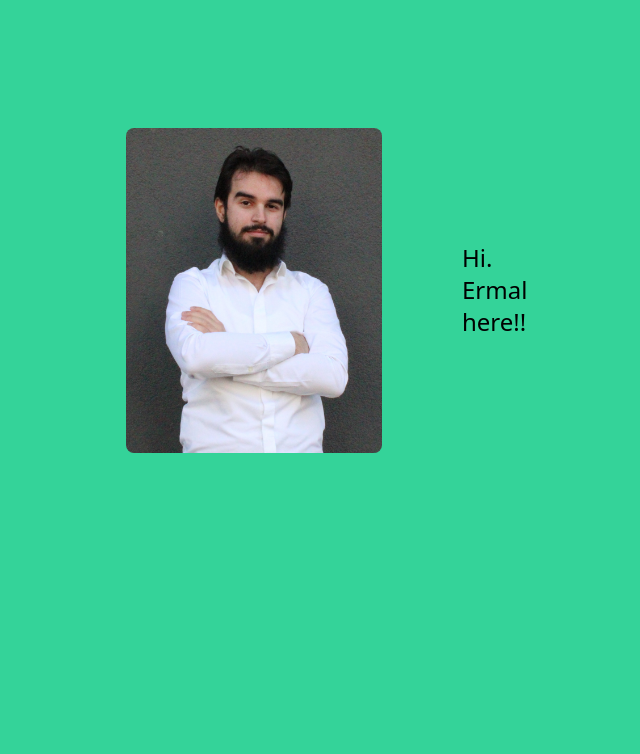
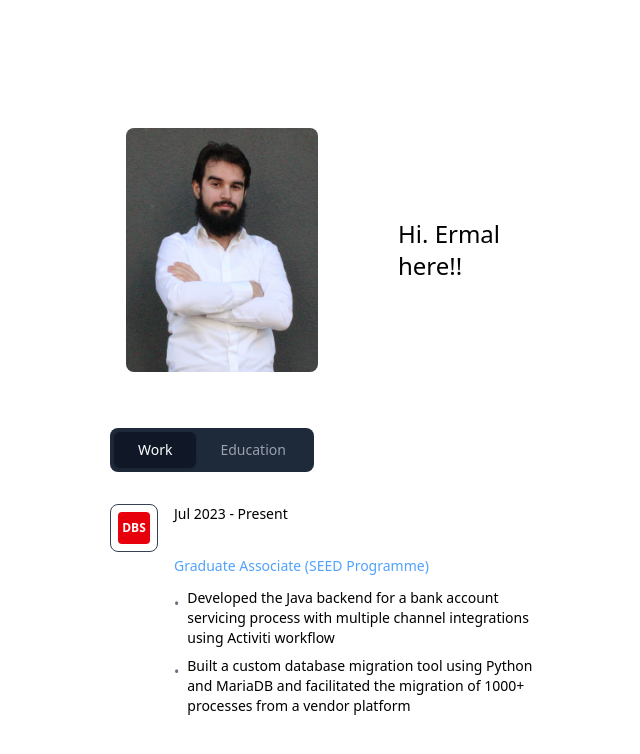
Before and after one commit to ErmalMC/ermalmc.github.io, a React (Vite) app: page / in a window 1280 px wide. Shown: the top 754 px of the page, without its empty margins (306-946 px from the left). Built offline with nearby package versions, Linux system fonts and the light colour scheme.

Commit message:
Added Timeline And ThemeToggle
Added the timeline and making the theme component to the project

```diff
--- a/package.json
+++ b/package.json
@@ -10,6 +10,8 @@
     "preview": "vite preview"
   },
   "dependencies": {
+    "@heroicons/react": "^2.2.0",
+    "@material-tailwind/react": "^2.1.10",
     "@tailwindcss/vite": "^4.1.11",
     "react": "^19.1.0",
     "react-dom": "^19.1.0",
--- a/src/App.jsx
+++ b/src/App.jsx
@@ -1,27 +1,11 @@
 import picture from './assets/My_Picture.JPG'
-
-const Navbody = () => {
-    return (
-        <div>
-
-        </div>
-    )
-}
-
-const Navbar = () => {
-    return (
-        <div>
-
-        </div>
-    )
-}
+import ProfessionalTimeline from './ProfessionalTimeline.jsx'
 
 const Showcase = () => {
 
     return(
-        <div>
-
-
+        <div className='mt-10'>
+            <ProfessionalTimeline />
         </div>
     )
 
@@ -34,7 +18,7 @@ const About = () =>{
             <img
                 src={picture}
                 alt="My_Picture"
-                className="w-64 h-auto object-contain rounded-lg"
+                className="w-48 h-auto object-contain rounded-lg"
             />
             <p className="text-2xl font-medium">
                 Hi. Ermal here!!
@@ -52,7 +36,7 @@ const TotalUI = () => {
         <div className="flex justify-center mt-28">
             <div className="w-full max-w-md">
                 <About />
-
+                <Showcase />
             </div>
         </div>
     )
--- /dev/null
+++ b/src/ProfessionalTimeline.jsx
@@ -0,0 +1,121 @@
+import React, { useState } from 'react';
+
+const TimelineItem = ({ logo, institution, role, period, achievements, badges, isLast }) => (
+    <div className="relative flex items-start space-x-4 pb-8">
+        {/* Timeline line */}
+        {!isLast && (
+            <div className="absolute left-6 top-12 w-0.5 h-full bg-gray-600"></div>
+        )}
+
+        {/* Institution logo */}
+        <div className="flex-shrink-0 w-12 h-12 bg-white rounded-lg flex items-center justify-center border border-gray-700">
+            {logo}
+        </div>
+
+        {/* Content */}
+        <div className="flex-grow min-w-0">
+            {/* Date */}
+            <p className="text-shadow-black text-sm font-medium mb-1">{period}</p>
+
+            {/* Institution and role */}
+            <h3 className="text-white text-lg font-semibold">{institution}</h3>
+            <p className="text-blue-400 text-sm mb-3">{role}</p>
+
+            {/* Achievements */}
+            <ul className="space-y-2 text-black text-sm mb-4">
+                {achievements.map((achievement, index) => (
+                    <li key={index} className="flex items-start">
+                        <span className="text-gray-500 mr-2 mt-1.5">•</span>
+                        <span>{achievement}</span>
+                    </li>
+                ))}
+            </ul>
+
+            {/* Badges */}
+            {badges && badges.length > 0 && (
+                <div className="flex flex-wrap gap-2">
+                    {badges.map((badge, index) => (
+                        <span key={index} className="inline-flex items-center px-3 py-1 rounded-full text-xs font-medium bg-gray-700 text-gray-300 border border-gray-600 hover:bg-gray-600 cursor-pointer">
+              🌐 {badge}
+            </span>
+                    ))}
+                </div>
+            )}
+        </div>
+    </div>
+);
+
+const ProfessionalTimeline = () => {
+    const [activeTab, setActiveTab] = useState('Work');
+
+    const workData = [
+        {
+            period: "Jul 2023 - Present",
+            institution: "DBS Bank",
+            role: "Graduate Associate (SEED Programme)",
+            logo: <div className="w-8 h-8 bg-red-600 rounded flex items-center justify-center text-white font-bold text-xs">DBS</div>,
+            achievements: [
+                "Developed the Java backend for a bank account servicing process with multiple channel integrations using Activiti workflow",
+                "Built a custom database migration tool using Python and MariaDB and facilitated the migration of 1000+ processes from a vendor platform"
+            ]
+        },
+    ];
+
+    const educationData = [
+        {
+            period: "Sep 2019 - Apr 2023",
+            institution: "Digipen Institute of Technology Singapore",
+            role: "BS in Computer Science in Real-Time Interactive Simulation",
+            logo: <div className="w-8 h-8 bg-red-500 rounded-full flex items-center justify-center text-white font-bold text-xs">DP</div>,
+            achievements: [
+                "Graduated with a Minor in Mathematics",
+                "President of Digipen Student Management Committee for freshman year",
+                "3-time recipient of the Dean's Honor List"
+            ],
+            badges: ["Final Year Project", "2nd Year Project"]
+        },
+    ];
+
+    const currentData = activeTab === 'Work' ? workData : educationData;
+
+    return (
+        <div className="w-fit">
+            {/* Tab Navigation */}
+            <div className="flex bg-gray-800 rounded-lg p-1 mb-8 w-fit">
+                <button
+                    onClick={() => setActiveTab('Work')}
+                    className={`px-6 py-2 rounded-md text-sm font-medium transition-colors ${
+                        activeTab === 'Work'
+                            ? 'bg-gray-900 text-white shadow-sm'
+                            : 'text-gray-400 hover:text-gray-200'
+                    }`}
+                >
+                    Work
+                </button>
+                <button
+                    onClick={() => setActiveTab('Education')}
+                    className={`px-6 py-2 rounded-md text-sm font-medium transition-colors ${
+                        activeTab === 'Education'
+                            ? 'bg-gray-900 text-white shadow-sm'
+                            : 'text-gray-400 hover:text-gray-200'
+                    }`}
+                >
+                    Education
+                </button>
+            </div>
+
+            {/* Timeline Content */}
+            <div className="relative w-fit">
+                {currentData.map((item, index) => (
+                    <TimelineItem
+                        key={`${activeTab}-${index}`}
+                        {...item}
+                        isLast={index === currentData.length - 1}
+                    />
+                ))}
+            </div>
+        </div>
+    );
+};
+
+export default ProfessionalTimeline;
--- a/src/index.css
+++ b/src/index.css
@@ -3,5 +3,5 @@
 html, body {
     margin: 0;
     padding: 0;
-    background-color: #34d399; /* emerald-400 */
+    /*background-color: #34d399;  emerald-400 */
 }
```
Also changed, not shown: src/ThemeToggle.jsx (added), 1 other file (tests, documents, lock files or other folders).
